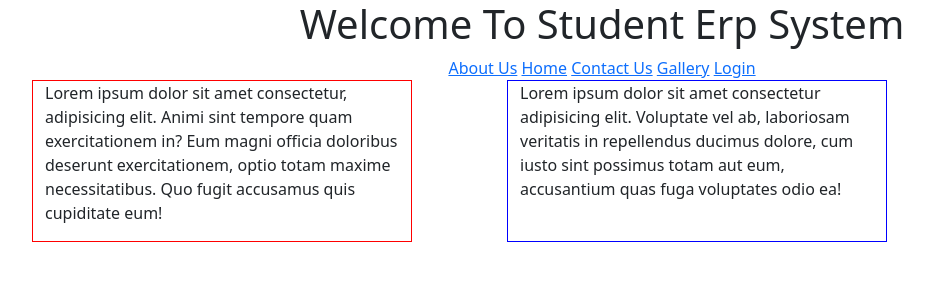
After one commit to FarazArshad1/Django-Projects, a Django app: page /login_page in a window 1280 px wide. The commit adds this page. Shown: the top 300 px of the page, without its empty margins (38-971 px from the left). Run offline with Django 5.2, Linux system fonts and the light colour scheme; some libraries are stand-ins or nearby versions.

Commit message:
"Template Extending"

```diff
--- a/School/School/Templates/About.html
+++ b/School/School/Templates/About.html
@@ -7,9 +7,5 @@
 <body>
     <h1 align="center">Welcome to About us Page</h1>
     {% include "Common_Header_Footer/Header.html" %}
-    <center>
-    <a href="Learning_Django_About_Us">About Us</a>
-        <a href="../">Home</a>
-    </center>
 </body>
 </html>
--- a/School/School/Templates/Common_Header_Footer/Header.html
+++ b/School/School/Templates/Common_Header_Footer/Header.html
@@ -3,4 +3,5 @@
     <a href="../">Home</a>
     <a href="contact_page">Contact Us</a>
     <a href="gallery_page">Gallery</a>
+    <a href="login_page">Login</a>
 </center>
--- a/School/School/Templates/Home.html
+++ b/School/School/Templates/Home.html
@@ -7,7 +7,7 @@
     <title>Document</title>
     <!-- <link rel="stylesheet" href="../static/css/my.css"> -->
     <link rel="stylesheet" href="{% static 'css/my.css'%}">
-    <script src="{% static 'js/hi.js' %}"></script>
+    <script src="{% static 'js/hi.js'%}"></script>
     <style>
         .abc {
             text-align: center;
--- /dev/null
+++ b/School/School/Templates/Login.html
@@ -0,0 +1,20 @@
+{% extends "Master_Page/Master.html" %}
+
+{% block content %}
+<div class="container">
+    <div class = "row">
+        <div class="col-sm-4" style="border: 1px solid red;">
+           <p>Lorem ipsum dolor sit amet consectetur, adipisicing elit. Animi sint tempore quam exercitationem in? Eum magni officia doloribus deserunt exercitationem,
+            optio totam maxime necessitatibus. Quo fugit accusamus quis cupiditate eum! </p>
+        </div>
+
+        <div class="col-sm-4 offset-sm-1" style="border: 1px solid blue;">
+        <p> Lorem ipsum dolor sit amet consectetur adipisicing elit. Voluptate vel ab, laboriosam veritatis in repellendus ducimus
+            dolore, cum iusto sint possimus totam aut eum, accusantium quas fuga voluptates odio ea! </p>
+        </div>
+
+    </div>
+</div>
+
+
+{% endblock %}
--- a/School/School/Templates/Master_Page/Master.html
+++ b/School/School/Templates/Master_Page/Master.html
@@ -0,0 +1,25 @@
+<!DOCTYPE html>
+<html lang="en">
+<head>
+    <meta charset="UTF-8">
+    <title>Student Erp</title>
+
+    {% load bootstrap5 %}
+    {% bootstrap_css %}
+</head>
+<body>
+    <h1 class="text-center">Welcome To Student Erp System</h1>
+    <center>
+        <a href="Learning_Django_About_Us">About Us</a>
+        <a href="../">Home</a>
+        <a href="contact_page">Contact Us</a>
+        <a href="gallery_page">Gallery</a>
+        <a href="login_page">Login</a>
+    </center>
+
+    {% block content %}
+    {% endblock content %}
+    {% bootstrap_javascript %}
+
+</body>
+</html>
--- a/School/School/student_common/urls.py
+++ b/School/School/student_common/urls.py
@@ -7,6 +7,7 @@ urlpatterns = [
     path("",views.Home_Page,name="My_Home_Page"),
     path("Learning_Django_About_Us",views.About_Page,name = "My_About_Page"),
     path("contact_page",views.contact_page, name = "My_Contact_Page"),
-    path('gallery_page',views.gallery_page,name='Gallery_Page_Here')
+    path('gallery_page',views.gallery_page,name='Gallery_Page_Here'),
+    path("login_page",views.login_page,name="My_Login_Page")
 
 ]
--- a/School/School/student_common/views.py
+++ b/School/School/student_common/views.py
@@ -13,3 +13,6 @@ def contact_page(request):
 
 def gallery_page(request):
     return render(request,"Gallery.html")
+
+def login_page(request):
+    return render(request,'Login.html')
```
